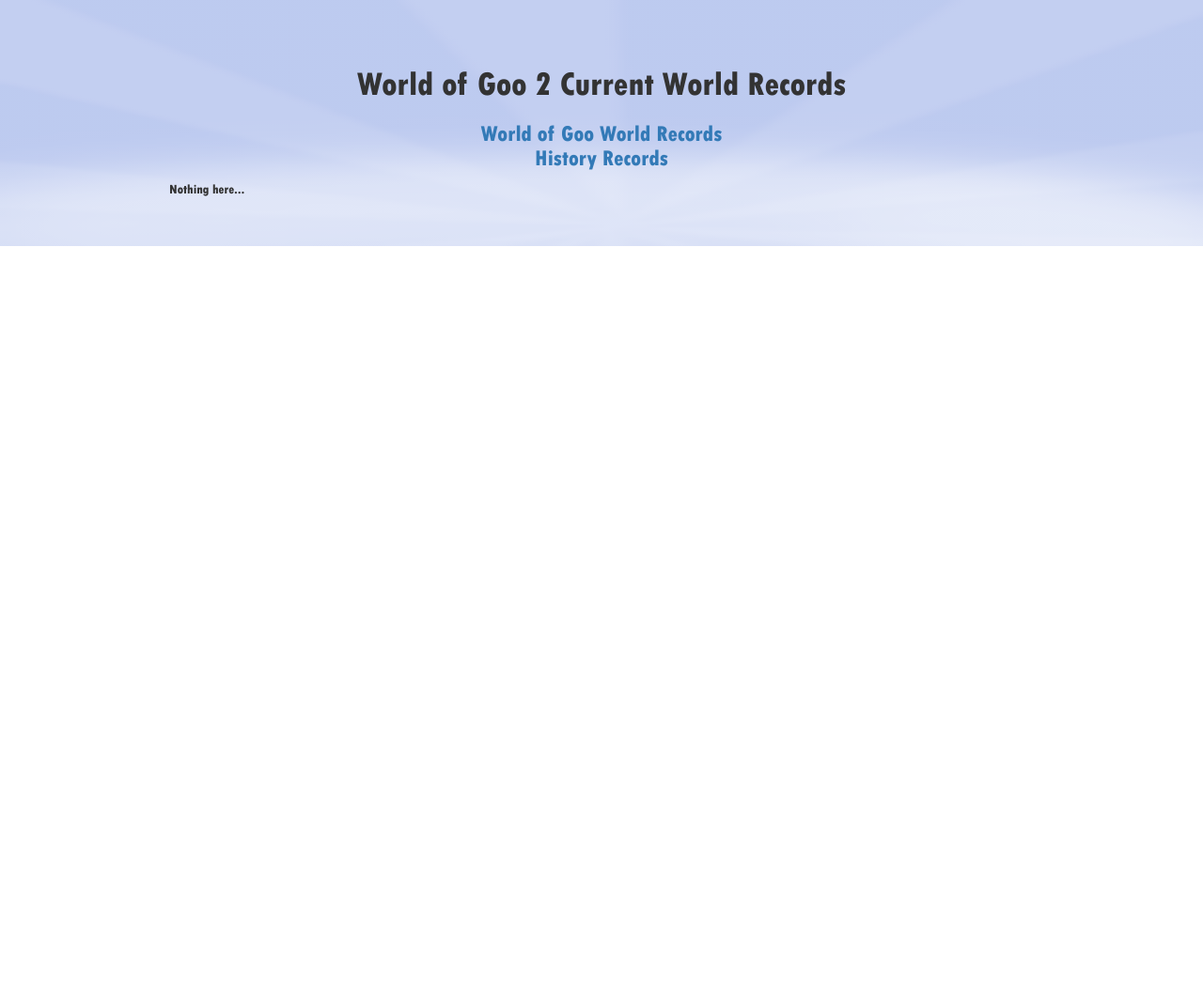
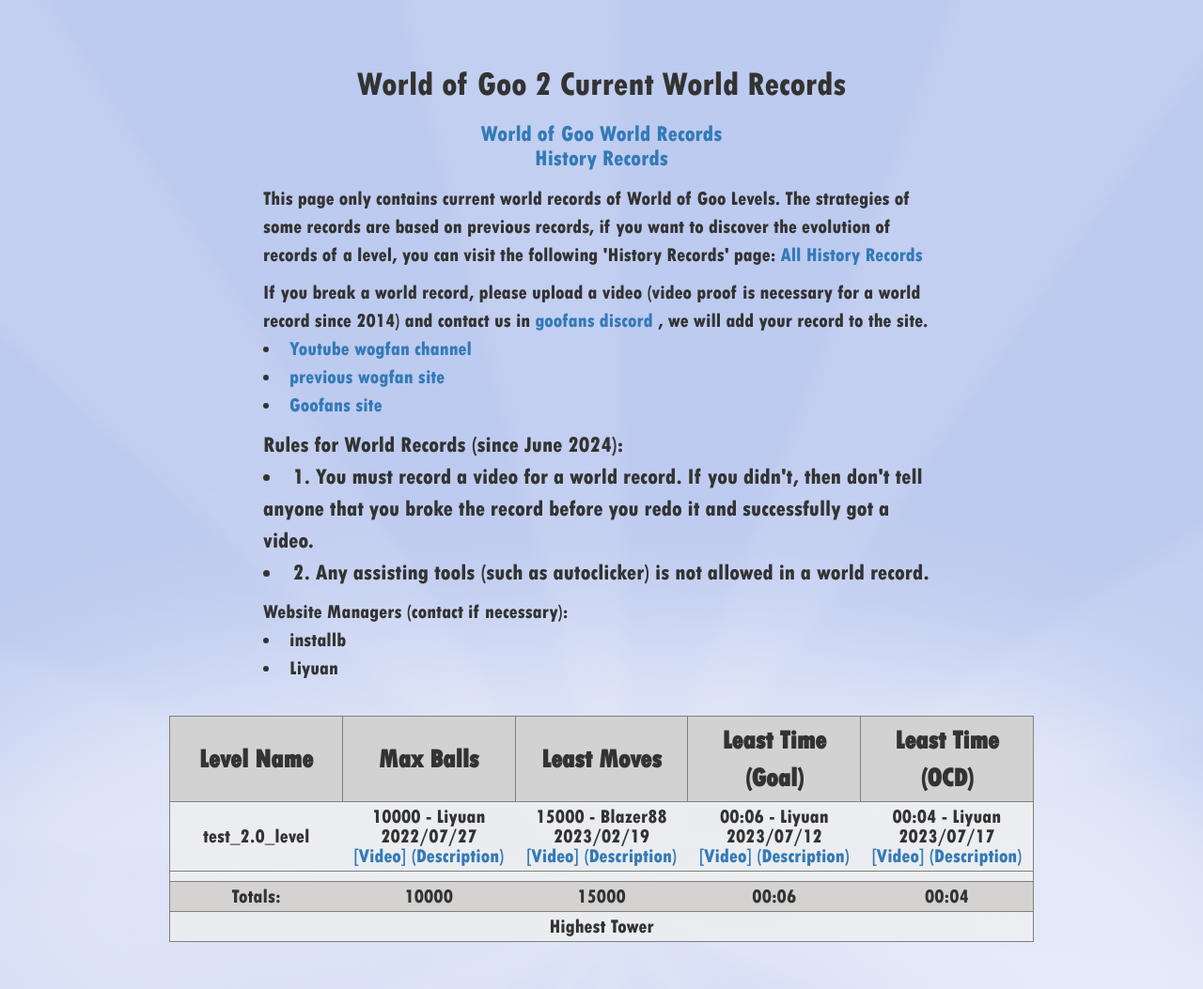
Before and after one commit to installq/wogfan-site, a Django app: page /wog2/ in a window 1280 px wide. Shown: the whole page at 94% size. Before the commit the page ends 262 px from the top, so only its background shows below. Run offline with Django 5.2, Linux system fonts and the light colour scheme; data comes from the database, SQL or seed files in the repository; both versions use the stored data as it was after the commit; data that the repository does not hold is empty; some libraries are stand-ins or nearby versions; some web fonts are replaced.

Commit message:
update for wog2

```diff
--- a/wogrecords/templates/index2.html
+++ b/wogrecords/templates/index2.html
@@ -9,11 +9,36 @@
         <a href = "{% url 'HistoryRecords2' %}"> History Records </a>
     </h3>
 
-    Nothing here...
+    <div style = "padding: 5px 100px 5px 100px; font-size: 1.5em;">
+        This page only contains current world records of World of Goo Levels.
+        The strategies of some records are based on previous records,
+        if you want to discover the evolution of records of a level,
+        you can visit the following 'History Records' page: <a href = "{% url 'HistoryRecords2' %}"> All History Records </a>
+    </div>
 
-    </br>
+    <div style = "padding: 5px 100px 5px 100px; font-size: 1.5em;">
+        If you break a world record, please upload a video (video proof is necessary for a world record since 2014)
+        and contact us in <a href = "https://discord.gg/FTe5Vfy"> goofans discord </a>, we will add your record to the site.
+        <br/>
+        <li> <a href = "https://www.youtube.com/@wogfan"> Youtube wogfan channel </a> </li>
+        <li> <a href = "https://www.wogfan.rf.gd"> previous wogfan site </a> </li>
+        <li> <a href = "https://www.goofans.com"> Goofans site </a> </li>
+    </div>
 
-    {% comment %} <script type = "text/javascript">
+    <div style = "padding: 5px 100px 5px 100px; font-size: 1.7em;">
+        Rules for World Records (since June 2024):
+        <li> 1. You must record a video for a world record. If you didn't, then don't tell anyone that you broke the record before you redo it and successfully got a video. </li>
+        <li> 2. Any assisting tools (such as autoclicker) is not allowed in a world record. </li>
+    </div>
+
+    <div style = "padding: 5px 100px 5px 100px; font-size: 1.5em;">
+        Website Managers (contact if necessary):
+        <li> installb </li>
+        <li> Liyuan </li>
+        <br/>
+    </div>
+
+    <script type = "text/javascript">
         function open_desc(str1,str2,str3,str4){
             $('#' + str1).collapse('toggle');
             $('#' + str2).collapse('hide');
@@ -38,49 +63,9 @@
             <th align = "center"> Least Time (Goal) </th>
             <th align = "center"> Least Time (OCD) </th>
         </tr>
+
         {% for level in levels_list %}
-
-            {% if level.LevelId == 1 %}
-                <tr>
-                    <th align = "center" colspan = "5" style = "background-color: #7CF66D;"> Chatper 1: The Goo Filled Hills </th>
-                </tr>
-                <tr>
-                    <td colspan = "5"> </td>
-                </tr>
-            {% endif %}
-            {% if level.LevelId == 13 %}
-                <tr>
-                    <th align = "center" colspan = "5" style = "background-color: #FAC064;"> Chatper 2: Little Miss World of Goo </th>
-                </tr>
-                <tr>
-                    <td colspan = "5"> </td>
-                </tr>
-            {% endif %}
-            {% if level.LevelId == 24 %}
-                <tr>
-                    <th align = "center" colspan = "5" style = "background-color: #68635E;"> Chatper 3: Cog in the Machine </th>
-                </tr>
-                <tr>
-                    <td colspan = "5"> </td>
-                </tr>
-            {% endif %}
-            {% if level.LevelId == 34 %}
-                <tr>
-                    <th align = "center" colspan = "5" style = "background-color: #01FF0C;"> Chatper 4: Information Superhighway </th>
-                </tr>
-                <tr>
-                    <td colspan = "5"> </td>
-                </tr>
-            {% endif %}
-            {% if level.LevelId == 44 %}
-                <tr>
-                    <th align = "center" colspan = "5" style = "background-color: #FFEB6B;"> Epilogue: End of the World </th>
-                </tr>
-                <tr>
-                    <td colspan = "5"> </td>
-                </tr>
-            {% endif %}
-            chapters
+        {% if level.Version == "2.0" %}
             <tr>
                 <td align = "center">
                     {{level.LevelName}}
@@ -98,12 +83,12 @@
                         {% if level.BallRec.Available == 1 %}
                             {{level.BallRec.Score}} - {{level.BallRec.Player.Name}}
                             <br/>
-                            {{level.BallRec.Date}}
+                            {{level.BallRec.Date|date:"Y/m/d"}}
                             <br/>
                             {% if level.BallRec.Link %}
                                 <a href = "{{level.BallRec.Link}}"> [Video]</a>
                             {% endif %}
-                            {% if level.BallRec.Description %}
+                            {% if level.BallRec.Description or level.BallRec.ImageLink or level.BallRec.Description_notes %}
                                 <a href = 'javascript:void(0);' onclick = 'open_desc("{{level.BallRec.Name}}","{{level.MoveRec.Name}}","{{level.TimeRec.Name}}","{{level.OCDTimeRec.Name}}");'>
                                     (Description)
                                 </a>
@@ -122,12 +107,12 @@
                         {% if level.MoveRec.Available == 1 %}
                             {{level.MoveRec.Score}} - {{level.MoveRec.Player.Name}}
                             <br/>
-                            {{level.MoveRec.Date}}
+                            {{level.MoveRec.Date|date:"Y/m/d"}}
                             <br/>
                             {% if level.MoveRec.Link %}
                                 <a href = "{{level.MoveRec.Link}}"> [Video]</a>
                             {% endif %}
-                            {% if level.MoveRec.Description %}
+                            {% if level.MoveRec.Description or level.MoveRec.ImageLink or level.MoveRec.Description_notes  %}
                                 <a href = 'javascript:void(0);' onclick = 'open_desc("{{level.MoveRec.Name}}","{{level.BallRec.Name}}","{{level.TimeRec.Name}}","{{level.OCDTimeRec.Name}}");'>
                                     (Description)
                                 </a>
@@ -151,12 +136,12 @@
                         {% if level.TimeRec.Available == 1 %}
                             <script> calc_time({{level.TimeRec.Score}}) </script> - {{level.TimeRec.Player.Name}}
                             <br/>
-                            {{level.TimeRec.Date}}
+                            {{level.TimeRec.Date|date:"Y/m/d"}}
                             <br/>
                             {% if level.TimeRec.Link %}
                                 <a href = "{{level.TimeRec.Link}}"> [Video]</a>
                             {% endif %}
-                            {% if level.TimeRec.Description %}
+                            {% if level.TimeRec.Description or level.TimeRec.ImageLink or level.TimeRec.Description_notes  %}
                                 <a href = 'javascript:void(0);' onclick = 'open_desc("{{level.TimeRec.Name}}","{{level.MoveRec.Name}}","{{level.BallRec.Name}}","{{level.OCDTimeRec.Name}}");'>
                                     (Description)
                                 </a>
@@ -177,12 +162,12 @@
                         {% if level.OCDTimeRec.Available == 1 %}
                             <script> calc_time({{level.OCDTimeRec.Score}}) </script> - {{level.OCDTimeRec.Player.Name}}
                             <br/>
-                            {{level.OCDTimeRec.Date}}
+                            {{level.OCDTimeRec.Date|date:"Y/m/d"}}
                             <br/>
                             {% if level.OCDTimeRec.Link %}
                                 <a href = "{{level.OCDTimeRec.Link}}"> [Video]</a>
                             {% endif %}
-                            {% if level.OCDTimeRec.Description %}
+                            {% if level.OCDTimeRec.Description or level.OCDTimeRec.ImageLink or level.OCDTimeRec.Description_notes  %}
                                 <a href = 'javascript:void(0);' onclick = 'open_desc("{{level.OCDTimeRec.Name}}","{{level.MoveRec.Name}}","{{level.BallRec.Name}}","{{level.TimeRec.Name}}");'>
                                     (Description)
                                 </a>
@@ -198,31 +183,65 @@
             </tr>
             <tr>
                 <td colspan =  "5" >
-                    <div id = "{{level.LevelId}}" style = "font-size: 0.8em; opacity: 0.8; padding: 0px 200px 0px 200px;">
+                    <div id = "{{level.LevelId}}">
                         {% if level.BallRec %}
                         <div id = "{{level.BallRec.Name}}" data-parent = "#{{level.LevelId}}" class = "collapse in">
-                            {{ level.BallRec.Description|safe|linebreaksbr }} </br></br> - The Sign Painter
+                            {% if level.BallRec.Description %}
+                                <div style = "font-size: 0.9em; opacity: 0.8; padding: 0px 150px 0px 150px;"> {{ level.BallRec.Description|safe|linebreaksbr }} </br> - comments from player </br></br> </div>
+                            {% endif %}
+                            {% if level.BallRec.Description_notes %}
+                                <div style = "font-size: 0.8em; opacity: 0.9; padding: 0px 150px 0px 150px;"> {{ level.BallRec.Description_notes|safe|linebreaksbr }} </br> - The Sign Painter </div>
+                            {% endif %}
+                            {% if level.BallRec.ImageLink %}
+                                </br> <div style = "text-align:center"> <img src = {{level.BallRec.ImageLink}} alt = "Record Image" width="900" height="600"> </div>
+                            {% endif %}
                         </div>
                         {% endif %}
                         {% if level.MoveRec %}
                         <div id = "{{level.MoveRec.Name}}" data-parent = "#{{level.LevelId}}" class = "collapse in">
-                            {{ level.MoveRec.Description|safe|linebreaksbr }} </br></br> - The Sign Painter
+                            {% if level.MoveRec.Description %}
+                                <div style = "font-size: 0.9em; opacity: 0.8; padding: 0px 150px 0px 150px;"> {{ level.MoveRec.Description|safe|linebreaksbr }} </br> - comments from player </br></br> </div>
+                            {% endif %}
+                            {% if level.MoveRec.Description_notes %}
+                                <div style = "font-size: 0.8em; opacity: 0.95; padding: 0px 150px 0px 150px;"> {{ level.MoveRec.Description_notes|safe|linebreaksbr }} </br> - The Sign Painter </div>
+                            {% endif %}
+                            {% if level.MoveRec.ImageLink %}
+                                </br> <div style = "text-align:center"> <img src = {{level.MoveRec.ImageLink}} alt = "Record Image" width="900" height="600" style = "text-align:center"> </div>
+                            {% endif %}
                         </div>
                         {% endif %}
                         {% if level.TimeRec %}
                         <div id = "{{level.TimeRec.Name}}" data-parent = "#{{level.LevelId}}" class = "collapse in">
-                            {{ level.TimeRec.Description|safe|linebreaksbr }} </br></br> - The Sign Painter
+                            {% if level.TimeRec.Description %}
+                                <div style = "font-size: 0.9em; opacity: 0.8; padding: 0px 150px 0px 150px;"> {{ level.TimeRec.Description|safe|linebreaksbr }} </br> - comments from player </br></br> </div>
+                            {% endif %}
+                            {% if level.TimeRec.Description_notes %}
+                                <div style = "font-size: 0.8em; opacity: 0.95; padding: 0px 150px 0px 150px;"> {{ level.TimeRec.Description_notes|safe|linebreaksbr }} </br> - The Sign Painter </div>
+                            {% endif %}
+                            {% if level.TimeRec.ImageLink %}
+                                </br> <div style = "text-align:center"> <img src = {{level.TimeRec.ImageLink}} alt = "Record Image" width="900" height="600" style = "text-align:center"> </div>
+                            {% endif %}
                         </div>
                         {% endif %}
                         {% if level.OCDTimeRec and level.TimeRec != level.OCDTimeRec %}
                         <div id = "{{level.OCDTimeRec.Name}}" data-parent = "#{{level.LevelId}}" class = "collapse in">
-                            {{ level.OCDTimeRec.Description|safe|linebreaksbr }} </br></br> - The Sign Painter
+                            {% if level.OCDTimeRec.Description %}
+                                <div style = "font-size: 0.9em; opacity: 0.8; padding: 0px 150px 0px 150px;"> {{ level.OCDTimeRec.Description|safe|linebreaksbr }} </br> - comments from player </br></br> </div>
+                            {% endif %}
+                            {% if level.OCDTimeRec.Description_notes %}
+                                <div style = "font-size: 0.8em; opacity: 0.95; padding: 0px 150px 0px 150px;"> {{ level.OCDTimeRec.Description_notes|safe|linebreaksbr }} </br> - The Sign Painter </div>
+                            {% endif %}
+                            {% if level.OCDTimeRec.ImageLink %}
+                                </br> <div style = "text-align:center"> <img src = {{level.OCDTimeRec.ImageLink}} alt = "Record Image" width="900" height="600" style = "text-align:center"> </div>
+                            {% endif %}
                         </div>
                         {% endif %}
                     </div>
                 </td>
             </tr>
+        {% endif %}
         {% endfor %}
+
             <tr style = "background-color: #68635E;">
                 <td align = "center"> Totals: </td>
                 <td align = "center">
@@ -245,6 +264,7 @@
                 </td>
                 <td colspan = "2"> </td>
             </tr>
-    </table> {% endcomment %}
+
+    </table>
 
 {% endblock %}
--- a/wogrecords/views.py
+++ b/wogrecords/views.py
@@ -3,7 +3,7 @@
 
 # Create your views here.
 
-from .models import Level, Record, Player
+from .models import Level, Record, Record2, Player
 
 def index(request):
     levels_list = Level.objects.all()
@@ -18,16 +18,21 @@
     )
 
 def history(request):
+    record_type = request.GET.get("SelectRecordType")
+    level_select = request.GET.get("SelectRecordLevel")
     levels_list = Level.objects.all()
-    records_list = Record.objects.all()
+    records_list = []
 
-    record_type = request.GET.get("SelectRecordType")
-    if record_type and record_type != "0":
-        records_list = records_list.filter(Type = record_type)
+    if (not record_type) or (not level_select) or record_type == "0" or level_select == "0":
+        records_list = []
+    else:
+        records_list = Record.objects.all()
 
-    level_select = request.GET.get("SelectRecordLevel")
-    if level_select and level_select != "0":
-        records_list = records_list.filter(LevelName = level_select)
+        if record_type and record_type != "0" and record_type != "1":
+            records_list = records_list.filter(Type = record_type)
+
+        if level_select and level_select != "0" and level_select != "1":
+            records_list = records_list.filter(LevelName = level_select)
 
     return render(
         request,
@@ -80,6 +85,11 @@
     player_history_record_list.sort(reverse = True, key = lambda item: item[5])
     player_current_record_list.sort(reverse = True, key = lambda item: item[5])
 
+    while(len(player_history_record_list) > 0 and player_history_record_list[-1][5] == 0):
+        player_history_record_list.pop()
+    while(len(player_current_record_list) > 0 and player_current_record_list[-1][5] == 0):
+        player_current_record_list.pop()
+
     # print(player_history_record_list)
     # print(player_current_record_list)
 
@@ -106,20 +116,43 @@
                    'players_count' : players_count,
                    'player_history_record_list' : player_history_record_list,
                    'player_current_record_list' : player_current_record_list,
-                   'player_ball_list' : player_ball_list,
-                   'player_move_list' : player_move_list,
-                   'player_time_list' : player_time_list,
+                   'player_ball_list' : player_ball_list[0:10],
+                   'player_move_list' : player_move_list[0:10],
+                   'player_time_list' : player_time_list[0:10],
                    },
     )
 
 def index2(request):
+    levels_list = Level.objects.all()
+    records_list = Record2.objects.all()
+    levels_count = Level.objects.all().count()
+    records_count = Record2.objects.all().count()
+
     return render(
         request,
         'index2.html',
+        context = {'levels_list' : levels_list, 'records_list' : records_list, 'levels_count' : levels_count, 'records_count' : records_count },
     )
 
 def history2(request):
+    record_type = request.GET.get("SelectRecordType")
+    level_select = request.GET.get("SelectRecordLevel")
+    levels_list = Level.objects.all()
+    records_list = []
+
+    if (not record_type) or (not level_select) or record_type == "0" or level_select == "0":
+        records_list = []
+    else:
+        records_list = Record2.objects.all()
+
+        if record_type and record_type != "0" and record_type != "1":
+            records_list = records_list.filter(Type = record_type)
+
+        if level_select and level_select != "0" and level_select != "1":
+            records_list = records_list.filter(LevelName = level_select)
+
     return render(
         request,
         'history2.html',
+        context = {'levels_list' : levels_list, 'records_list' : records_list, 'level_select' : level_select, 'record_type' : record_type},
     )
```
Also changed, not shown: wogrecords/models.py (+34 -0 lines), wogrecords/templates/history.html (+7 -3 lines), wogrecords/templates/history2.html (+50 -29 lines), db.sqlite3, wogrecords/migrations/0035_alter_record_type_record2.py (added), wogrecords/migrations/0036_alter_record_type_alter_record2_type.py (added). Lines whose indentation alone changed are shown as unchanged.
